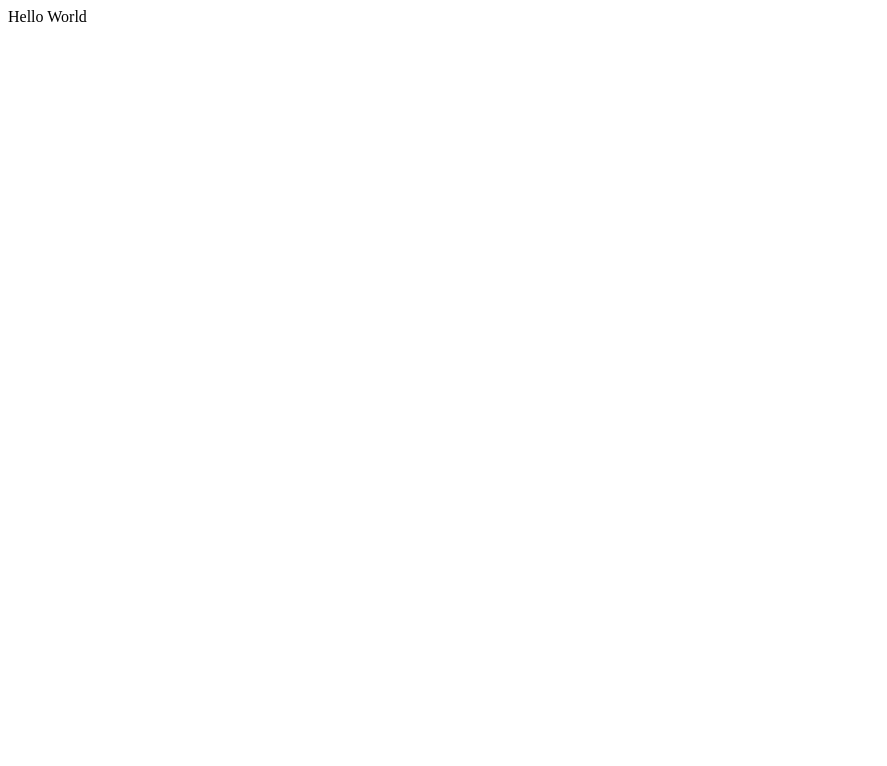
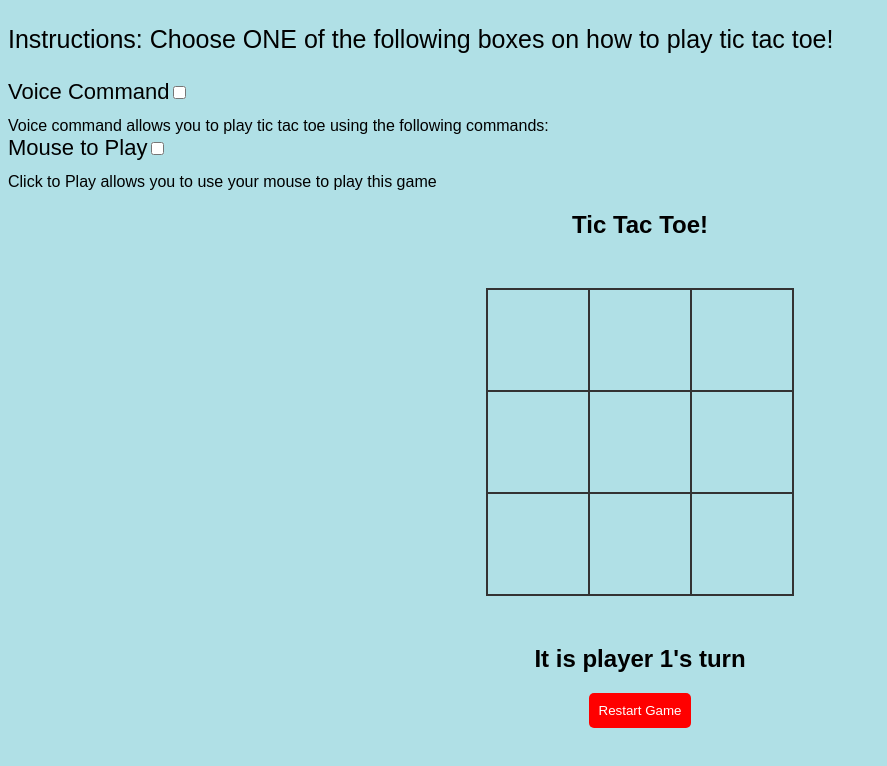
Before and after one commit to jkiraccessible/jkiraccessible.github.io, a plain HTML site: page index.html in a window 1280 px wide. Shown: the whole page, without its empty margins (0-887 px from the left). Drawn offline with Linux system fonts and the light colour scheme.

Commit message:
Update index.html

```diff
--- a/index.html
+++ b/index.html
@@ -1,4 +1,103 @@
-<!DOCTYPE html>
-<html>
-Hello World
+<!-- JW HTML portion of program -->
+
+<!doctype html>
+<html lang = "en">
+
+<head>
+
+    <meta charset = "UTF-8">
+    <meta name = "viewport">
+    <meta content = "width=device-width, user-scalable = no, initial-scale = 1.0, maximum-scale = 1.0, minimum-scale = 1.0">
+    <meta http-equiv = "X-UA-Compatible">
+    <meta content = "ie=edge">
+
+    <title>Tic Tac Toe Board Game</title>
+
+    <link rel = "stylesheet" href = "tic_tac_toe.css">
+
+    <style>
+
+        body
+        {
+            font-family: "Arial" sans-serif;
+            background-color: powderblue;
+        }
+
+        button
+        {
+            padding: 10px;
+            background-color: #ff0000;
+            color: #FFFFFF;
+            border: 0px;
+            cursor:pointer;
+            border-radius: 5px;
+        }
+
+        section
+        {
+            text-align: center;
+        }
+
+        .game--container
+        {
+            display: grid;
+            grid-template-columns: repeat(3, auto);
+            width: 306px;
+            margin: 50px auto;
+        }
+
+        .cell
+        {
+            font-family: "Arial" sans-serif;
+            width: 100px;
+            height: 100px;
+            box-shadow: 0 0 0 1px #333333;
+            border: 1px solid #333333;
+            cursor: pointer;
+            line-height: 100px;
+            font-size: 60px;
+        }
+
+    </style>
+
+</head>
+
+<body>
+
+    <p>Instructions: Choose ONE of the following boxes on how to play tic tac toe!</p>
+
+    <label class = "container"> Voice Command<input type = "checkbox" id = "cena" name = "myCheckbox" value = "1" onchange = "myfunction()"
+        onclick = "selectOnlyThis(this)"/></label>
+    <p1>Voice command allows you to play tic tac toe using the following commands: </p1>
+
+    <label class = "container"> Mouse to Play<input type = "checkbox" id = "cena" name = "myCheckbox" value = "2" onchange = "myfunction()"
+        onclick = "selectOnlyThis(this)"/></label>
+    <p2>Click to Play allows you to use your mouse to play this game</p2>
+
+    <section>
+
+        <h1 class = "game--title">Tic Tac Toe!</h1>
+
+        <div class = "game--container">
+            <div data-cell-index = "0" class = "cell"></div>
+            <div data-cell-index = "1" class = "cell"></div>
+            <div data-cell-index = "2" class = "cell"></div>
+            <div data-cell-index = "3" class = "cell"></div>
+            <div data-cell-index = "4" class = "cell"></div>
+            <div data-cell-index = "5" class = "cell"></div>
+            <div data-cell-index = "6" class = "cell"></div>
+            <div data-cell-index = "7" class = "cell"></div>
+            <div data-cell-index = "8" class = "cell"></div>
+        </div>
+
+        <h2 class = "game--status"></h2>
+
+        <button class = "game--restart">Restart Game</button>
+
+    </section>
+
+    <script src = "tic_tac_toe.js"></script>
+
+</body>
+
 </html>
```
